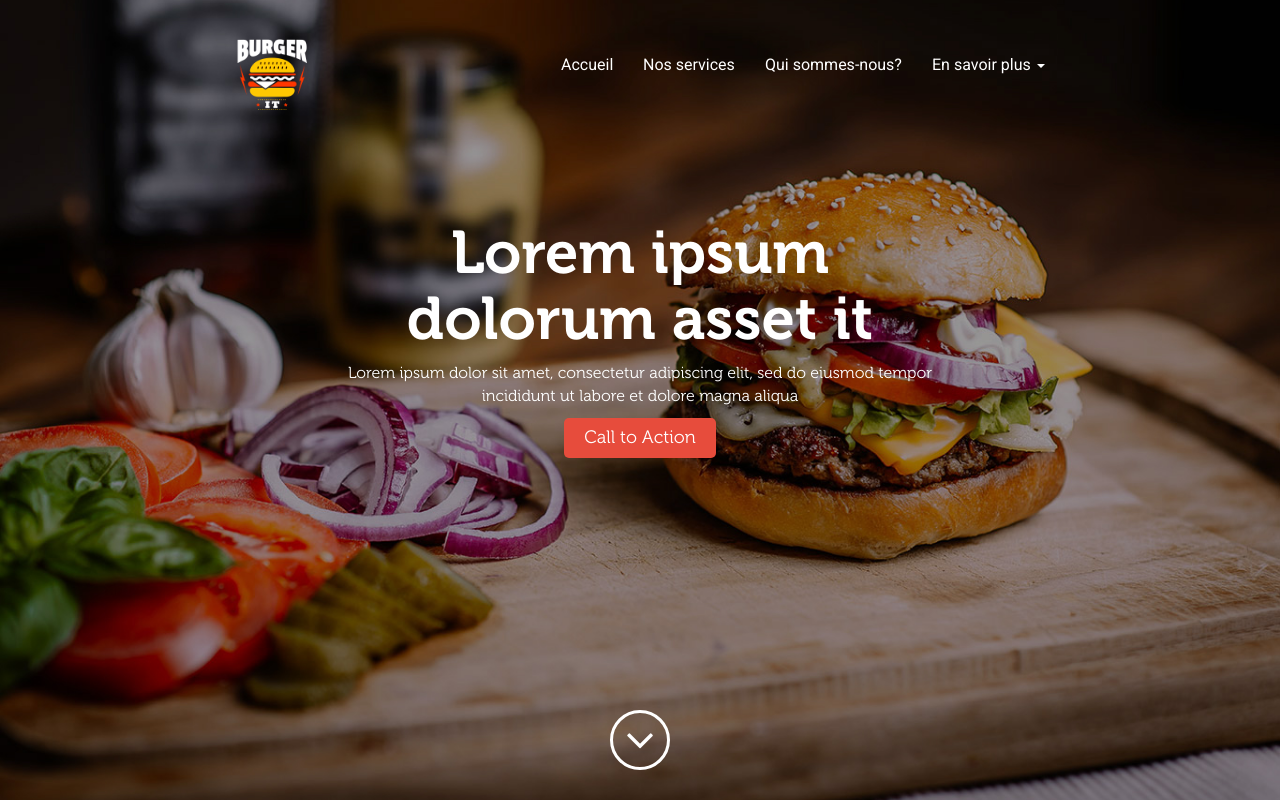
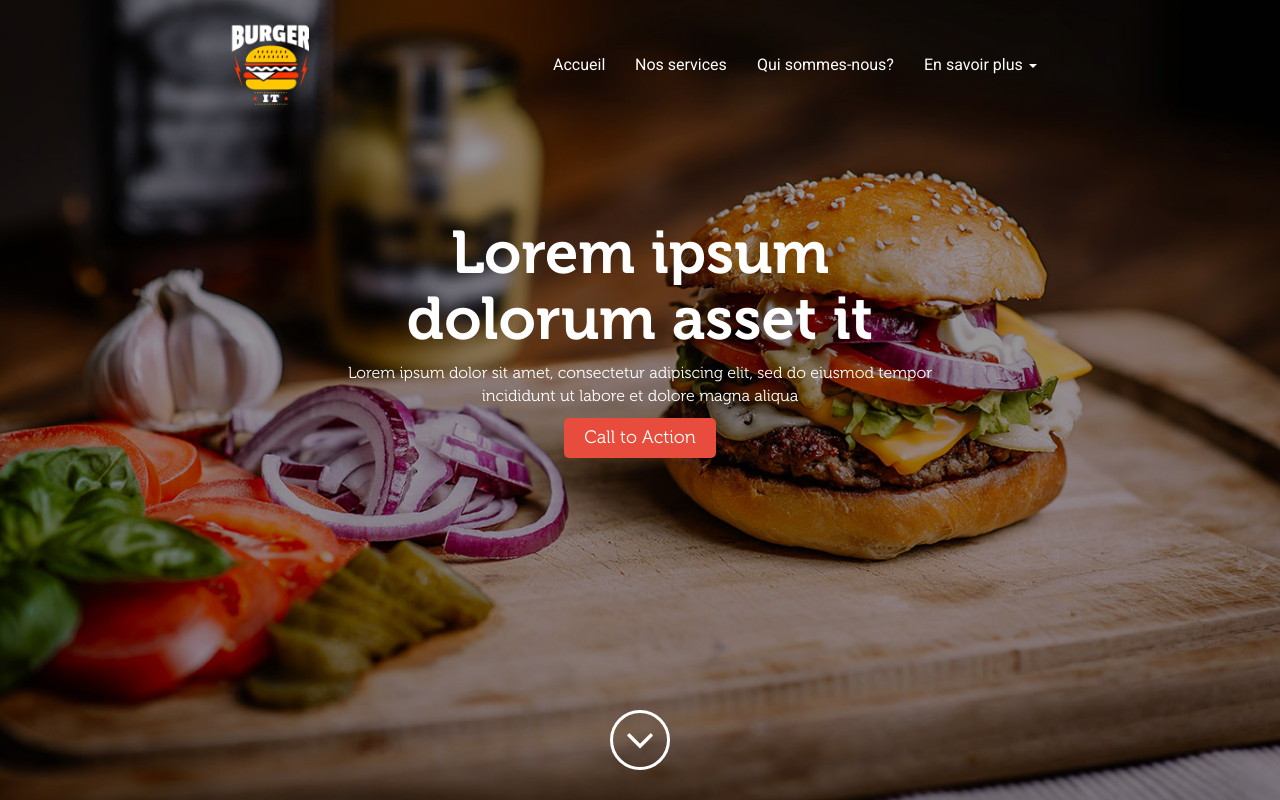
Before and after one commit to YasmineSardi/burgerit, a plain HTML site: page index.html in a window 1280 px wide. Shown: the top 800 px of the page. Drawn offline with nearby package versions, Linux system fonts and the light colour scheme; files whose address does not match are found by name.

Commit message:
Add files via upload

```diff
--- a/css/main.css
+++ b/css/main.css
@@ -248,6 +248,14 @@ textarea {
 		overflow: hidden;
         position: relative;
 	}
+
+    .logo {
+        height: 80px;
+        width: 80px;
+        background-image: url('../img/Logo.png');
+        background-size: cover;
+        overflow: hidden;
+    }
 
     .scroller {
         position: absolute;
--- a/index.html
+++ b/index.html
@@ -35,7 +35,7 @@
 								<span class="icon-bar"></span>
 								<span class="icon-bar"></span>
 							  </button>
-							  <a class="navbar-brand" href="#"><img src="img/logo.png" alt="Burger IT" height="80" /></a>
+							  <a class="navbar-brand logo"href="#"></a>
 							</div>
 
 							<!-- Collect the nav links, forms, and other content for toggling -->
```
